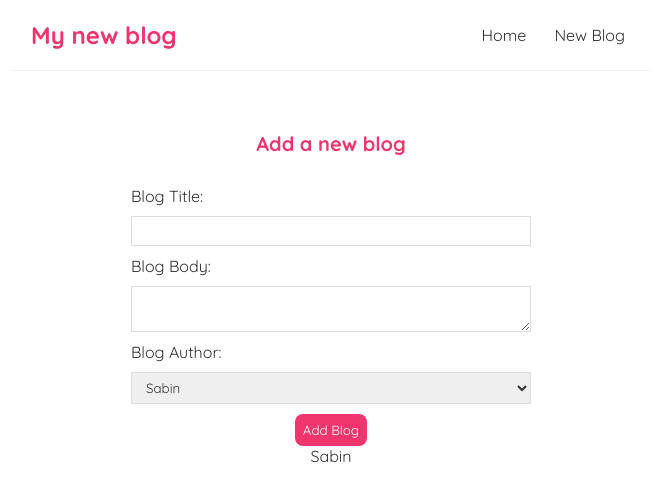
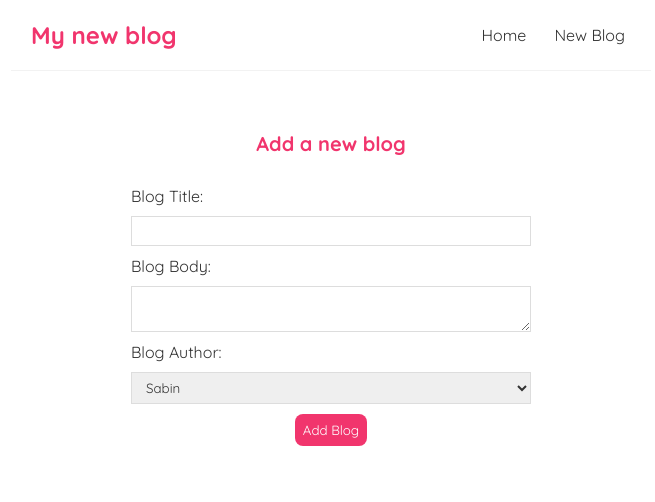
Before and after one commit to RajaramBhurtel/react-blog, a React (Create React App) app: page /create in a window 1280 px wide. Shown: the top 502 px of the page, without its empty margins (309-964 px from the left). Built offline with nearby package versions, Linux system fonts and the light colour scheme.

Commit message:
making post request

```diff
--- a/src/Create.js
+++ b/src/Create.js
@@ -4,12 +4,27 @@ const Create = () => {
     const [title, setTitle] = useState('');
     const [body, setBody] = useState('');
     const [author, setAuthor] = useState("Sabin");
+    const [isPending, setIsPending] = useState(false);
 
+    const handleSubmit = (e) => {
+        e.preventDefault();
+        const blog = { title, body, author };
+        // console.log(blog);
+        setIsPending(true);
+        fetch("http://localhost:8000/blogs", {
+            method: 'POST',
+            headers: {'Content-type': 'application/json'},
+            body: JSON.stringify(blog)
+        }).then(()=>{
+            console.log('New blog added.');
+            setIsPending(false);
+        })
+    }
 
     return (
       <div className="create">
         <h2>Add a new blog</h2>
-        <form action="">
+        <form onSubmit={handleSubmit}>
           <label> Blog Title:</label>
           <input
             type="text"
@@ -32,10 +47,11 @@ const Create = () => {
             <option value="Raja">Raja</option>
             <option value="Ram">Ram</option>
           </select>
-          <button>Add Blog</button>
-          <p>
+          {!isPending && <button>Add Blog</button>}
+          {isPending && <button disabled>Ading new blog...</button>}
+          {/* <p>
             {title} {body} {author}
-          </p>
+          </p> */}
         </form>
       </div>
     );
```
Also changed, not shown: data/db.json (+24 -0 lines).
